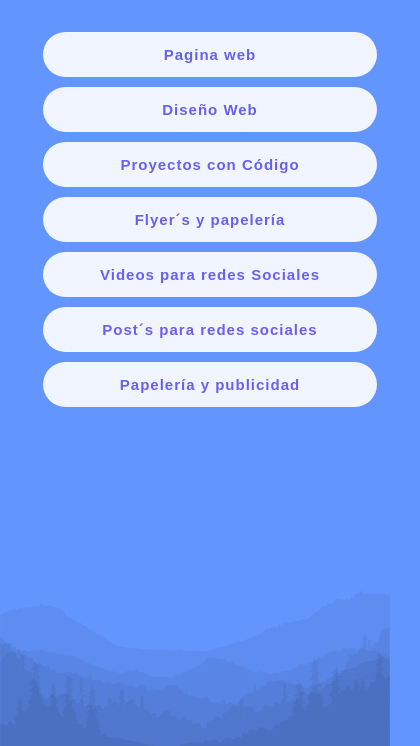
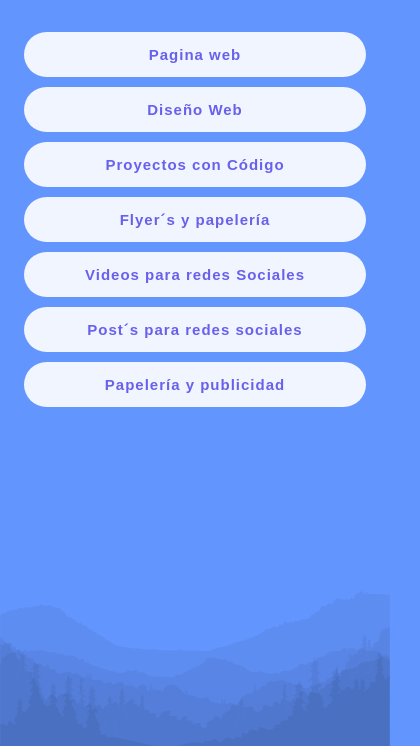
Before and after one commit to AntonyUre/portafolio, a plain HTML site: page index.html in a window 390 px wide. Shown: the part 98-844 px from the top of the page, 420 px wide, since content can reach past the window. Drawn offline with Linux system fonts and the light colour scheme.

Commit message:
responsive min

```diff
--- a/styles/style.scss
+++ b/styles/style.scss
@@ -41,7 +41,7 @@ body{
       font-weight: bold;
       letter-spacing: 1px;
       transition: 0.2s;
-      margin: 5px;
+      margin: 5px 0;
       &:hover{
         transition: 0.2s;
         color: #ffffff;
@@ -54,6 +54,7 @@ body{
 @media (max-width: 900px){
   .wrapper{
     width: 100%;
-    min-width: 420px;
+    min-width: 360px;
+    padding: 40px 0px 20px 0px;
   }
 }
```
Also changed, not shown: styles/style.css, 1 other file.
